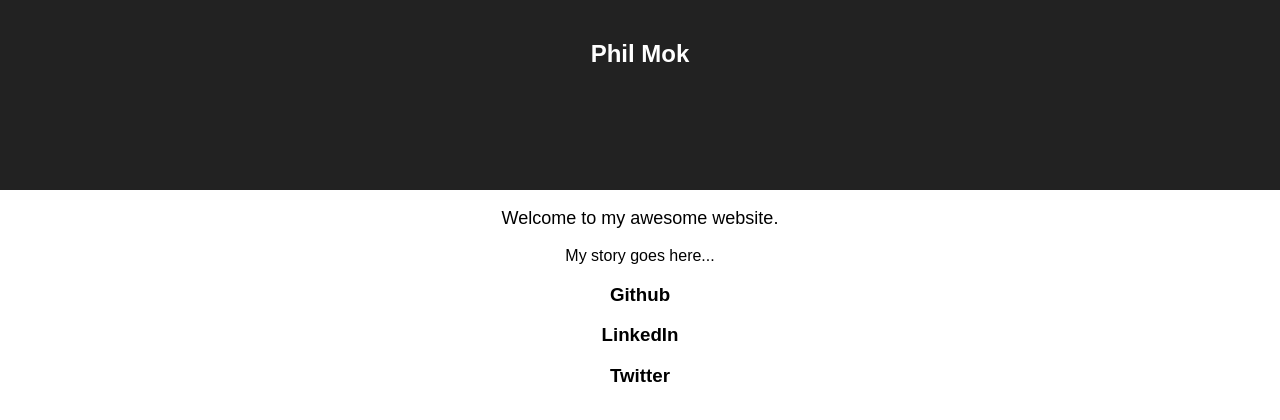
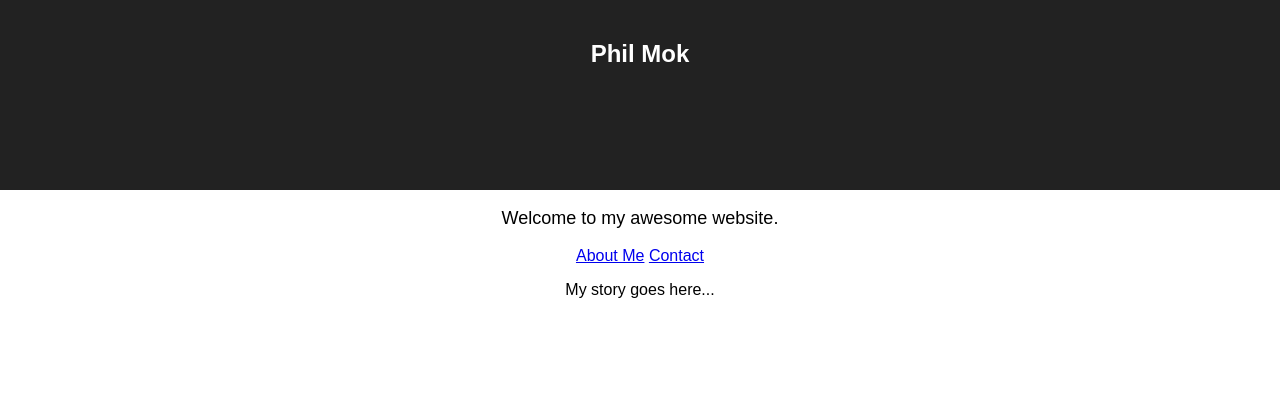
Before and after one commit to plmok61/phil-mok, a React (Create React App) app: page / in a window 1280 px wide. Shown: the top 420 px of the page. Built offline with nearby package versions, Linux system fonts and the light colour scheme.

Commit message:
adds nav links

```diff
--- a/src/components/App.js
+++ b/src/components/App.js
@@ -1,7 +1,9 @@
 import React, { Component } from 'react'
+import { Router, Route, Link, IndexRoute, hashHistory, browserHistory } from 'react-router'
 import '../App.css'
 import Summary from './Summary'
 import LinksToAccounts from './LinksToAccounts'
+import Container from './Container'
 
 class App extends Component {
   render() {
@@ -13,8 +15,14 @@ class App extends Component {
         <p className="App-intro">
           Welcome to my awesome website.
         </p>
-        <Summary />
-        <LinksToAccounts />
+
+        <Router history={hashHistory}>
+          <Route path='/' component={Container}>
+            <IndexRoute component={Summary} />
+            <Route path='/contact' component={LinksToAccounts} />
+
+          </Route>
+        </Router>
       </div>
     );
   }
--- /dev/null
+++ b/src/components/Container.js
@@ -0,0 +1,11 @@
+import React from 'react'
+import Nav from './Nav'
+
+const Container = (props) => (
+  <div>
+    <Nav />
+    {props.children}
+  </div>
+)
+
+export default Container
--- /dev/null
+++ b/src/components/Nav.js
@@ -0,0 +1,12 @@
+import React from 'react'
+import { Router, Route, Link, IndexRoute, hashHistory, browserHistory } from 'react-router'
+
+
+const Nav = () => (
+  <div>
+    <Link to='/'>About Me</Link>&nbsp;
+    <Link to='/contact'>Contact</Link>
+  </div>
+)
+
+export default Nav
```
Also changed, not shown: src/components/Home.js (added).
